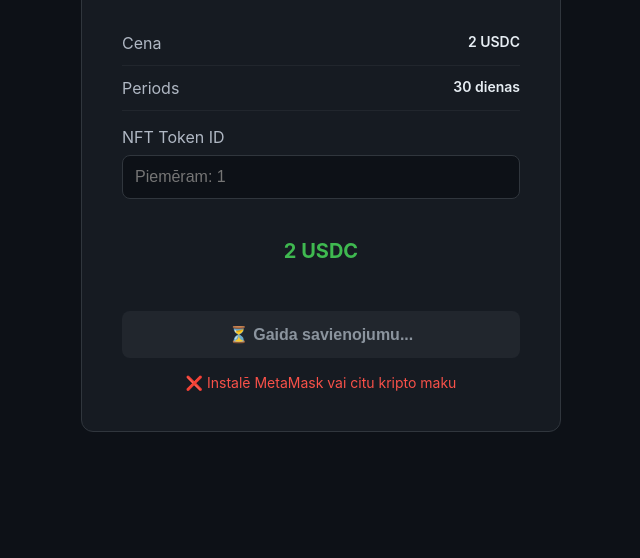
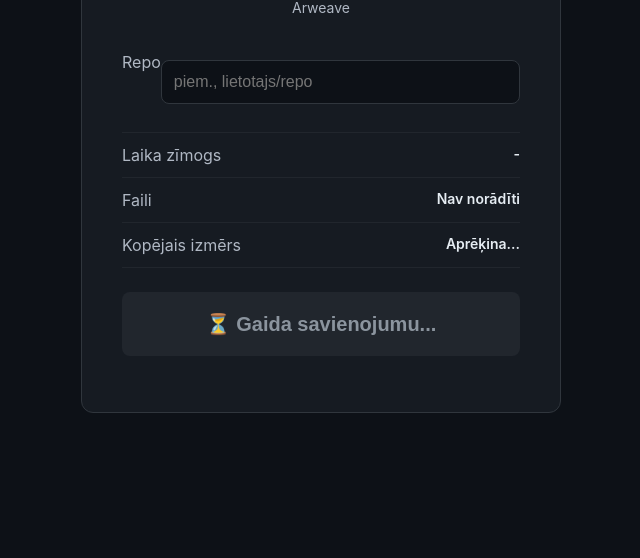
Before and after one commit to CasperLCasper/PermRepo, a plain HTML site: page web/subscribe.html in a window 1280 px wide. Shown: the part 242-800 px from the top of the page, without its empty margins (319-959 px from the left). Drawn offline with nearby package versions, Linux system fonts and the light colour scheme.

Commit message:
Update subscribe.html

```diff
--- a/web/subscribe.html
+++ b/web/subscribe.html
@@ -3,27 +3,43 @@
 <head>
     <meta charset="UTF-8">
     <meta name="viewport" content="width=device-width, initial-scale=1.0">
-    <title>PermRepo — Abonements</title>
-    <meta http-equiv="Content-Security-Policy" content="default-src 'self'; script-src 'self' https://cdn.jsdelivr.net 'sha384-gpR0Q6Hx/O+uevlbpbANbS0LWjbejPV1sqD/8w422l/fW8whGY0EPmKw3uG7ACYP'; style-src 'self'; connect-src https://sepolia.base.org https://mainnet.base.org; img-src 'self' data:; font-src 'self'; frame-ancestors 'none'; frame-src 'none'; object-src 'none'; base-uri 'self'; form-action 'none';">
+    <title>PermRepo — Autorizēt Backupu</title>
+    <meta http-equiv="Content-Security-Policy" content="default-src 'self'; script-src 'self' https://cdn.jsdelivr.net 'sha384-gpR0Q6Hx/O+uevlbpbANbS0LWjbejPV1sqD/8w422l/fW8whGY0EPmKw3uG7ACYP'; style-src 'self'; connect-src https://sepolia.base.org https://mainnet.base.org https://raw.githubusercontent.com; img-src 'self' data:; font-src 'self'; frame-ancestors 'none'; frame-src 'none'; object-src 'none'; base-uri 'self'; form-action 'none';">
     <meta http-equiv="X-Content-Type-Options" content="nosniff">
     <meta http-equiv="Referrer-Policy" content="strict-origin-when-cross-origin">
     <meta http-equiv="Permissions-Policy" content="camera=(), microphone=(), geolocation=()">
     <link rel="stylesheet" href="css/style.css">
 </head>
 <body>
-<div class="container">
-    <h1>💎 PermRepo Abonements</h1>
-    <p class="subtitle">$2 USDC / 30 dienas — viens abonements vienam NFT (repo)</p>
-    <div class="info-row"><span class="info-label">Cena</span><span class="info-value">2 USDC</span></div>
-    <div class="info-row"><span class="info-label">Periods</span><span class="info-value">30 dienas</span></div>
-    <label for="tokenId">NFT Token ID</label>
-    <input type="number" id="tokenId" name="tokenId" placeholder="Piemēram: 1" min="1">
-    <div class="total">2 USDC</div>
-    <button id="btn" disabled>⏳ Gaida savienojumu...</button>
+<div class="container text-center">
+    <h1>✍️ Autorizēt Backupu</h1>
+    <p class="subtitle">Paraksti ar savu maku, lai autorizētu failu glabāšanu Arweave</p>
+
+    <div class="info-row text-left">
+        <span class="info-label">Repo</span>
+        <input type="text" id="repoInput" placeholder="piem., lietotajs/repo" value="">
+    </div>
+
+    <div class="info-row text-left">
+        <span class="info-label">Laika zīmogs</span>
+        <span class="info-value" id="timestamp">-</span>
+    </div>
+
+    <div class="info-row text-left">
+        <span class="info-label">Faili</span>
+        <span class="info-value" id="fileCount">Nav norādīti</span>
+    </div>
+
+    <div class="info-row text-left">
+        <span class="info-label">Kopējais izmērs</span>
+        <span class="info-value" id="totalSize">Aprēķina...</span>
+    </div>
+
+    <button id="payButton" class="sign-button" disabled>⏳ Gaida savienojumu...</button>
     <div class="status" id="status"></div>
     <div class="error" id="error"></div>
 </div>
 <script src="https://cdn.jsdelivr.net/npm/ethers@6.13.2/dist/ethers.umd.min.js" integrity="sha384-gpR0Q6Hx/O+uevlbpbANbS0LWjbejPV1sqD/8w422l/fW8whGY0EPmKw3uG7ACYP" crossorigin="anonymous"></script>
-<script src="js/subscribe.js"></script>
+<script src="js/storage-pay.js"></script>
 </body>
 </html>
```
